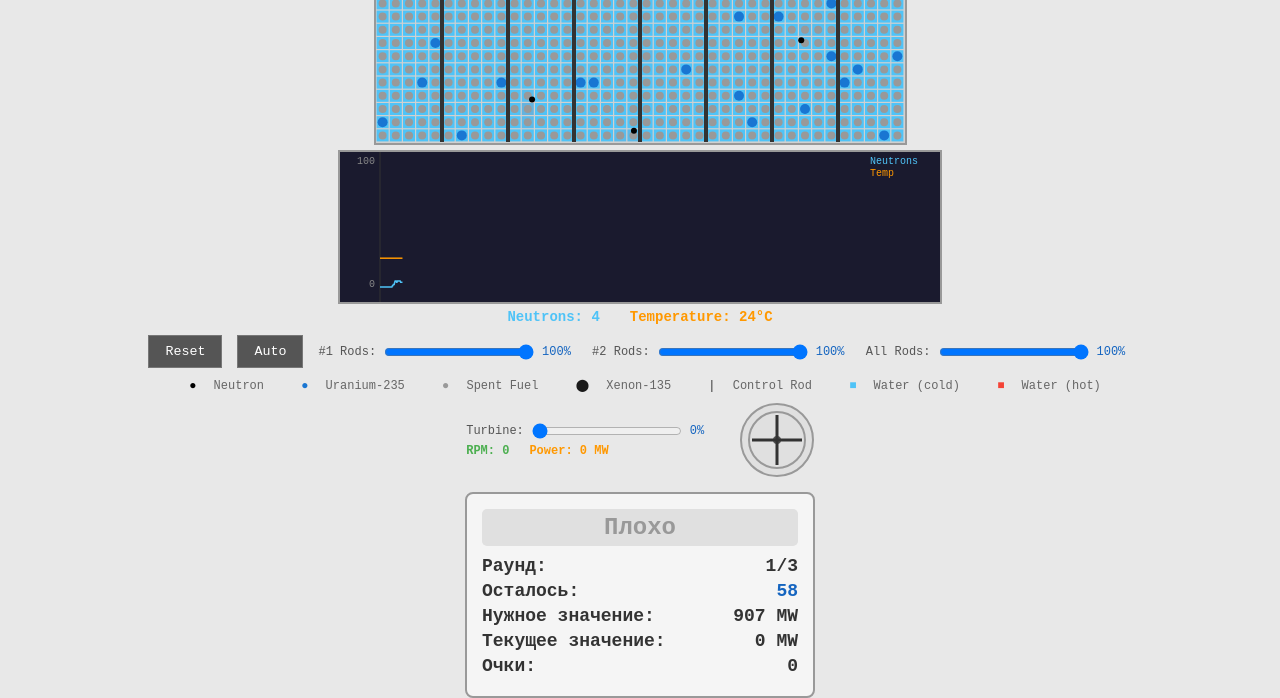
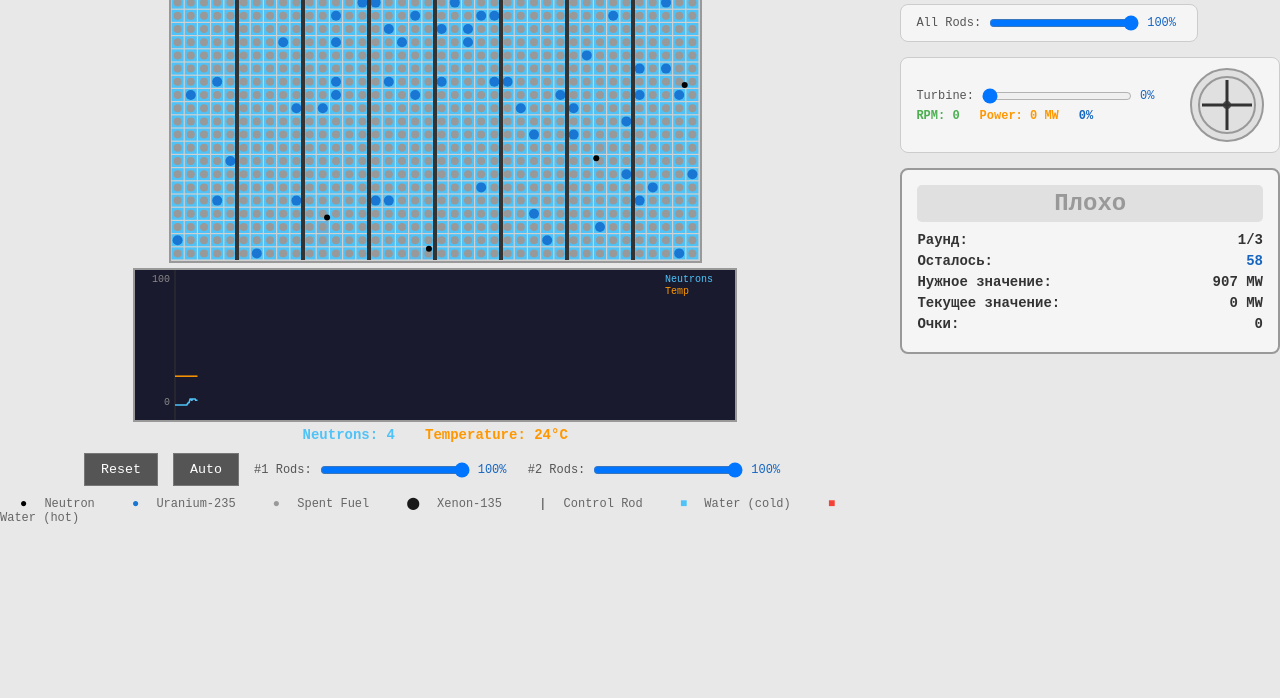
Before and after one commit to nikita42423/sandbox, a plain HTML site: page nuclear/index.html in a window 1280 px wide. Shown: the part 157-855 px from the top of the page. After the commit the page ends 800 px from the top, so only its background shows below. Drawn offline with Linux system fonts and the light colour scheme; animation ran at ten frames a second.

Commit message:
Обновлен

```diff
--- a/nuclear/config.js
+++ b/nuclear/config.js
@@ -37,9 +37,9 @@ const AUTO_TEMP_HIGH = 200;                // odd rods fully down / нечётн
 // --- Turbine / Турбина ---
 const TURBINE_TEMP_MIN = 30;               // min temp for turbine to spin / мин. температура для работы турбины
 const TURBINE_TEMP_MAX = 100;              // max temp for full power / макс. температура для полной мощности
-const TURBINE_POWER_FACTOR = 10;          // MW per 1% RPM / МВт на 1% оборотов
+const TURBINE_POWER_FACTOR = 15;          // MW per 1% RPM / МВт на 1% оборотов
 const TURBINE_COOL_MAX = 0.2;              // max cooling from turbine (°C/sec) at 100% / макс. охлаждение от турбины (°C/сек) при 100%
-const TURBINE_FAN_SPEED = 5;              // fan rotations per second at 100% / оборотов вентилятора в секунду при 100%
+const TURBINE_FAN_SPEED = 2;              // fan rotations per second at 100% / оборотов вентилятора в секунду при 100%
 const TURBINE_FAN_SIZE = 60;               // fan diameter in pixels / диаметр вентилятора в пикселях
 
 // --- Scoring / Очки ---
--- a/nuclear/index.html
+++ b/nuclear/index.html
@@ -56,6 +56,8 @@
   </div>
   <h1>Nuclear Reactor Simulation</h1>
   <div id="warning" class="warning hidden"></div>
+  <div class="main-layout">
+    <div class="left-panel">
       <canvas id="reactor"></canvas>
       <canvas id="graph" width="600" height="150"></canvas>
       <div class="stats">
@@ -75,11 +77,6 @@
           <input type="range" id="rodSliderOdd" min="0" max="100" value="100">
           <span class="rod-value" id="rodValueOdd">100%</span>
         </div>
-    <div class="rod-control">
-      <label>All Rods:</label>
-      <input type="range" id="rodSliderAll" min="0" max="100" value="100">
-      <span class="rod-value" id="rodValueAll">100%</span>
-    </div>
       </div>
       <div class="legend">
         <span><span style="color:#000;">●</span> Neutron</span>
@@ -89,6 +86,13 @@
         <span><span style="color:#333;">|</span> Control Rod</span>
         <span><span style="color:#4FC3F7;">■</span> Water (cold)</span>
         <span><span style="color:#F44336;">■</span> Water (hot)</span>
+      </div>
+    </div>
+    <div class="right-panel">
+      <div class="rod-control right-rod-control">
+        <label>All Rods:</label>
+        <input type="range" id="rodSliderAll" min="0" max="100" value="100">
+        <span class="rod-value" id="rodValueAll">100%</span>
       </div>
       <div class="turbine-section">
         <div class="turbine-controls">
@@ -100,6 +104,7 @@
       <div class="turbine-stats">
         <span id="turbineRPM">RPM: 0</span>
         <span id="turbinePower">Power: 0 MW</span>
+        <span id="turbinePercent">0%</span>
       </div>
         </div>
         <canvas id="fanCanvas" width="70" height="70"></canvas>
@@ -127,6 +132,8 @@
           <span id="scoreDisplay" class="score-value">0</span>
         </div>
       </div>
+    </div>
+  </div>
   <div id="gameOverModal" class="modal hidden">
     <div class="modal-content">
       <h2>Игра окончена!</h2>
--- a/nuclear/main.js
+++ b/nuclear/main.js
@@ -175,7 +175,7 @@ function drawFan() {
   const cy = fanCanvas.height / 2;
   const r = TURBINE_FAN_SIZE / 2 - 5;
 
-  const actualRPM = turbineMax > 0 ? Math.max(0, (currentGraphTemp - TURBINE_TEMP_MIN) / (TURBINE_TEMP_MAX - TURBINE_TEMP_MIN)) * turbineMax : 0;
+  const actualRPM = turbineMax > 0 ? Math.max(0, Math.min(1, (currentGraphTemp - TURBINE_TEMP_MIN) / (TURBINE_TEMP_MAX - TURBINE_TEMP_MIN))) * turbineMax : 0;
   const fanSpeed = (actualRPM / 100) * TURBINE_FAN_SPEED;
 
   fctx.clearRect(0, 0, fanCanvas.width, fanCanvas.height);
@@ -315,7 +315,7 @@ function update(dt) {
     }
   }
 
-  const turbineRPM = turbineMax > 0 ? Math.max(0, (currentGraphTemp - TURBINE_TEMP_MIN) / (TURBINE_TEMP_MAX - TURBINE_TEMP_MIN)) * turbineMax : 0;
+  const turbineRPM = turbineMax > 0 ? Math.max(0, Math.min(1, (currentGraphTemp - TURBINE_TEMP_MIN) / (TURBINE_TEMP_MAX - TURBINE_TEMP_MIN))) * turbineMax : 0;
   const turbineCool = (turbineRPM / 100) * TURBINE_COOL_MAX;
   if (turbineCool > 0) {
     for (let r = 0; r < ROWS; r++) {
@@ -510,9 +510,10 @@ function drawGraph() {
   document.getElementById('neutronCount').textContent = 'Neutrons: ' + neutrons.length;
   document.getElementById('avgTemp').textContent = 'Temperature: ' + Math.round(currentGraphTemp) + '°C';
 
-  const displayRPM = turbineMax > 0 ? Math.max(0, (currentGraphTemp - TURBINE_TEMP_MIN) / (TURBINE_TEMP_MAX - TURBINE_TEMP_MIN)) * turbineMax : 0;
-  document.getElementById('turbineRPM').textContent = 'RPM: ' + Math.round(displayRPM);
+  const displayRPM = turbineMax > 0 ? Math.max(0, Math.min(1, (currentGraphTemp - TURBINE_TEMP_MIN) / (TURBINE_TEMP_MAX - TURBINE_TEMP_MIN))) * turbineMax : 0;
+  document.getElementById('turbineRPM').textContent = 'RPM: ' + Math.round(displayRPM * 15);
   document.getElementById('turbinePower').textContent = 'Power: ' + Math.round(displayRPM * TURBINE_POWER_FACTOR) + ' MW';
+  document.getElementById('turbinePercent').textContent = Math.round(displayRPM) + '%';
 
   if (!gameOver) {
     const currentPower = Math.round(displayRPM * TURBINE_POWER_FACTOR);
--- a/nuclear/style.css
+++ b/nuclear/style.css
@@ -119,6 +119,26 @@ canvas {
   color: #FF9800;
 }
 
+.main-layout {
+  display: flex;
+  gap: 30px;
+  align-items: flex-start;
+}
+
+.left-panel {
+  display: flex;
+  flex-direction: column;
+  align-items: center;
+}
+
+.right-panel {
+  display: flex;
+  flex-direction: column;
+  align-items: flex-start;
+  gap: 15px;
+  margin-top: 10px;
+}
+
 .controls {
   margin-top: 10px;
   display: flex;
@@ -149,6 +169,13 @@ button.active {
   gap: 8px;
 }
 
+.right-rod-control {
+  background: #f5f5f5;
+  padding: 10px 15px;
+  border-radius: 8px;
+  border: 1px solid #ccc;
+}
+
 .rod-control label {
   font-size: 12px;
   color: #555;
@@ -176,10 +203,13 @@ input[type="range"] {
 }
 
 .turbine-section {
-  margin-top: 10px;
   display: flex;
   align-items: center;
   gap: 15px;
+  background: #f5f5f5;
+  padding: 10px 15px;
+  border-radius: 8px;
+  border: 1px solid #ccc;
 }
 
 .turbine-controls {
@@ -203,6 +233,11 @@ input[type="range"] {
   color: #FF9800;
 }
 
+#turbinePercent {
+  color: #1565c0;
+  font-weight: bold;
+}
+
 #fanCanvas {
   border: 2px solid #999;
   border-radius: 50%;
@@ -210,14 +245,14 @@ input[type="range"] {
 }
 
 .score-panel {
-  margin-top: 15px;
   padding: 15px;
   border: 2px solid #999;
   border-radius: 8px;
   background: #f5f5f5;
-  font-size: 18px;
+  font-size: 14px;
   font-weight: bold;
-  min-width: 350px;
+  min-width: 280px;
+  width: 100%;
 }
 
 .score-panel.hidden {
```
Lines whose indentation alone changed are shown as unchanged.
